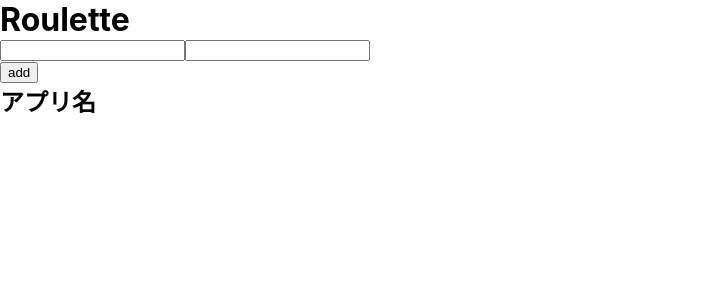
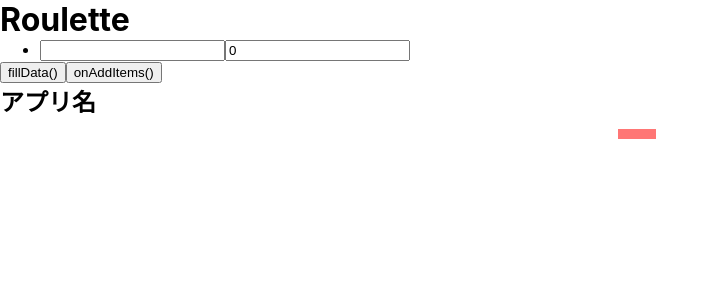
Before and after one commit to masibw/MRoulette, a Nuxt app: page / in a window 1280 px wide. Shown: the top 300 px of the page, without its empty margins (0-719 px from the left). Built offline with nearby package versions, Linux system fonts and the light colour scheme.

Commit message:
make list and push it to pie chart

```diff
--- a/package.json
+++ b/package.json
@@ -12,6 +12,7 @@
   },
   "dependencies": {
     "chart.js": "^2.8.0",
+    "chartjs-plugin-labels": "^1.1.0",
     "nuxt": "^2.0.0",
     "vue-chartjs": "^3.4.2"
   },
--- a/pages/index.vue
+++ b/pages/index.vue
@@ -1,13 +1,16 @@
 <template>
   <div id="app">
     <h1 class="title">Roulette</h1>
-    <input type="text" v-model="newLabel" />
-    <input type="text" v-model="newRate" />
     <form v-on:submit.prevent>
-      <button v-on:click="addItem">add</button>
+      <ul v-for="(item) in items" :key="item.id" class="no-gutters">
+        <li>
+          <input v-model="item.label" />
+          <input v-model="item.rate" />
+        </li>
+      </ul>
+      <button @click="fillData()">fillData()</button>
+      <button @click="onAddItems()">onAddItems()</button>
     </form>
-    <li v-for="label in dataLabels">{{ label}}</li>
-    <li v-for="rate in rates">{{rate}}</li>
     <h2 class="subtitle">アプリ名</h2>
     <pie-chart :chart-data="datacollection"></pie-chart>
   </div>
@@ -24,34 +27,64 @@ export default {
   },
   data() {
     return {
-      newLabel: "",
-      newRate: "",
-      dataLabels: [],
-      rates: [],
-      datacollection: null
+      datacollection: null,
+      items: [
+        {
+          colorNo: 0,
+          label: "",
+          rate: 0
+        }
+      ],
+      datas: [1, 2],
+      graphColors: [1, 2],
+      labels: [1, 2],
+      baseColors: [
+        "#ff7675",
+        "#fd79a8",
+        "#fdcb6e",
+        "#ffeaa7",
+        "#00b894",
+        "#55efc4",
+        "#0984e3",
+        "#74b9ff",
+        "#a29bfe",
+        "#b2bec3"
+      ]
     };
   },
   methods: {
-    addItem: function(event) {
-      var item = {
-        label: this.newLabel,
-        rate: this.newRate
-      };
-      this.dataLabels.push(item.label);
-      this.rates.push(item.rate);
-      this.fillData();
-    },
     fillData() {
+      this.setChartParam();
       this.datacollection = {
-        labels: this.dataLabels,
+        labels: this.labels,
         datasets: [
           {
-            label: this.dataLabels,
-            backgroundColor: "#333",
-            data: this.rates
+            data: this.datas,
+            label: this.labels,
+            backgroundColor: this.graphColors
           }
         ]
       };
+    },
+    onAddItems() {
+      this.items.push({
+        colorNo: this.items.length,
+        label: "",
+        rate: 0
+      });
+    },
+    setChartParam() {
+      this.datas = [];
+      this.graphColors = [];
+      this.labels = [];
+
+      for (let i = 0; i < this.items.length; i++) {
+        this.datas.push(this.items[i].rate);
+        var addColor = this.baseColors[this.items[i].colorNo];
+        this.graphColors.push(addColor);
+        var addLabel = this.items[i].label;
+        this.labels.push(addLabel);
+      }
     }
   }
 };
```
Also changed, not shown: 1 other file (tests, documents, lock files or other folders).
